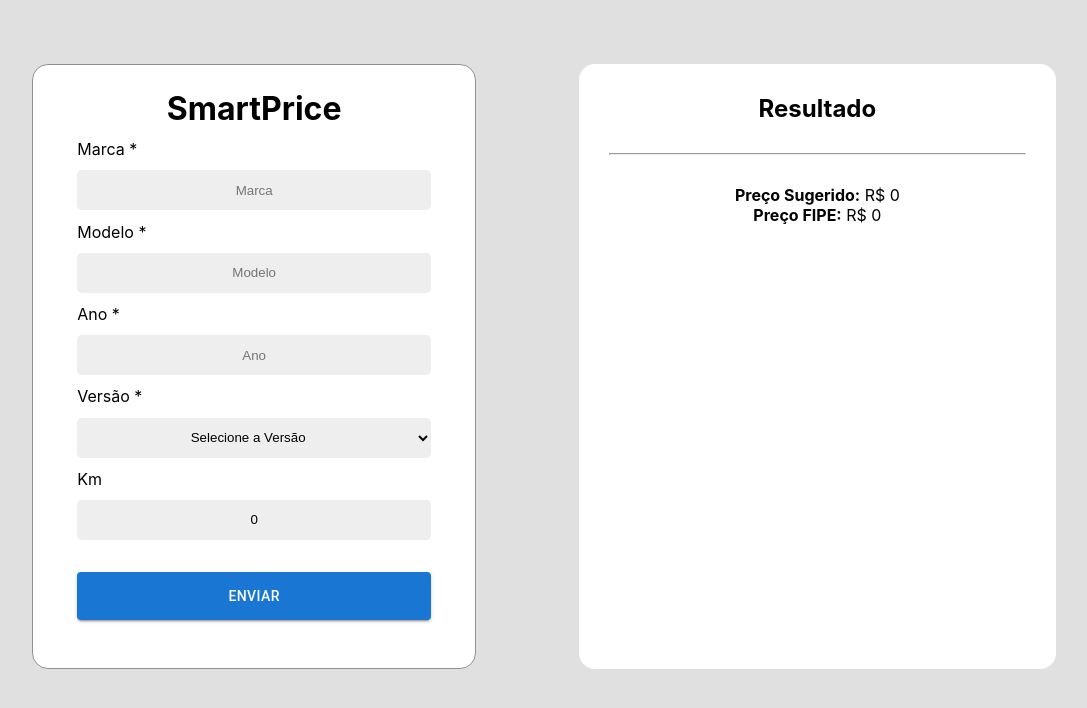
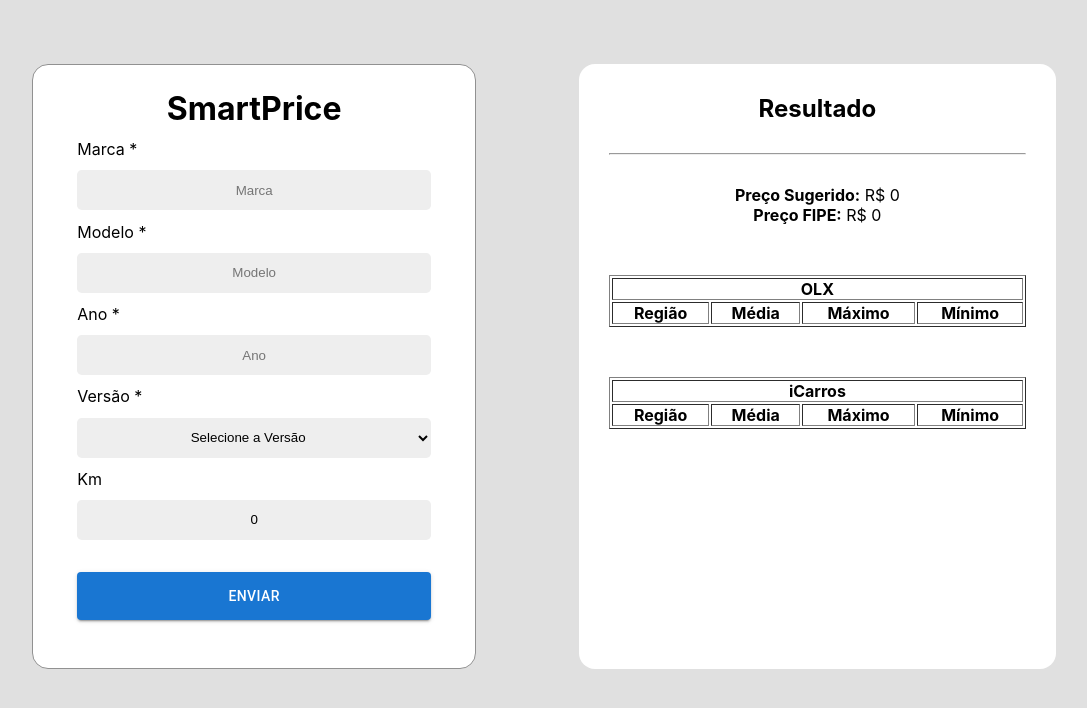
Before and after one commit to RCysne/smartprice, a React (Create React App) app: page / in a window 1280 px wide. Shown: the top 708 px of the page, without its empty margins (96-1183 px from the left). Built offline with nearby package versions, Linux system fonts and the light colour scheme.

Commit message:
Show olx values

```diff
--- a/src/pages/Inputs/index.jsx
+++ b/src/pages/Inputs/index.jsx
@@ -9,6 +9,8 @@ const API_URL = 'http://188.166.29.71/index.php/pricing';
 export default function Forms() {
   const [suggestedPrice, setSuggestedPrice] = React.useState(0);
   const [fipe, setFipe] = React.useState(0);
+  const [olxOffers, setOlxOffers] = React.useState([]);
+  const [icarrosOffers, setIcarrosOffers] = React.useState([]);
 
   const [make, setMake] = React.useState('');
   const [model, setModel] = React.useState('');
@@ -29,6 +31,8 @@ export default function Forms() {
 
           setFipe(response.fipe.price);
           setSuggestedPrice(response.suggestedPrice);
+          setOlxOffers(response.olx);
+          setIcarrosOffers(response.icarros);
         });
   }
 
@@ -78,6 +82,54 @@ export default function Forms() {
         <p>
           <strong>Preço FIPE:</strong> R$ <span>{fipe}</span>
         </p>
+
+        <table border="1" width="100%" style={{marginTop: 50}}>
+          <thead>
+            <tr>
+              <th colspan="4">OLX</th>
+            </tr>
+            <tr>
+              <th>Região</th>
+              <th>Média</th>
+              <th>Máximo</th>
+              <th>Mínimo</th>
+            </tr>
+          </thead>
+          <tbody>
+          {olxOffers.map(offer => (
+              <tr>
+                <td>R$ {offer.city_region}</td>
+                <td>R$ {offer.average}</td>
+                <td>R$ {offer.min}</td>
+                <td>R$ {offer.max}</td>
+              </tr>
+          ))}
+          </tbody>
+        </table>
+
+        <table border="1" width="100%" style={{marginTop: 50}}>
+          <thead>
+            <tr>
+              <th colspan="4">iCarros</th>
+            </tr>
+            <tr>
+              <th>Região</th>
+              <th>Média</th>
+              <th>Máximo</th>
+              <th>Mínimo</th>
+            </tr>
+          </thead>
+          <tbody>
+          {icarrosOffers.map(offer => (
+              <tr>
+                <td>{offer.state_region}</td>
+                <td>{offer.average}</td>
+                <td>{offer.min}</td>
+                <td>{offer.max}</td>
+              </tr>
+          ))}
+          </tbody>
+        </table>
       </div>
     </div>
   )
```
